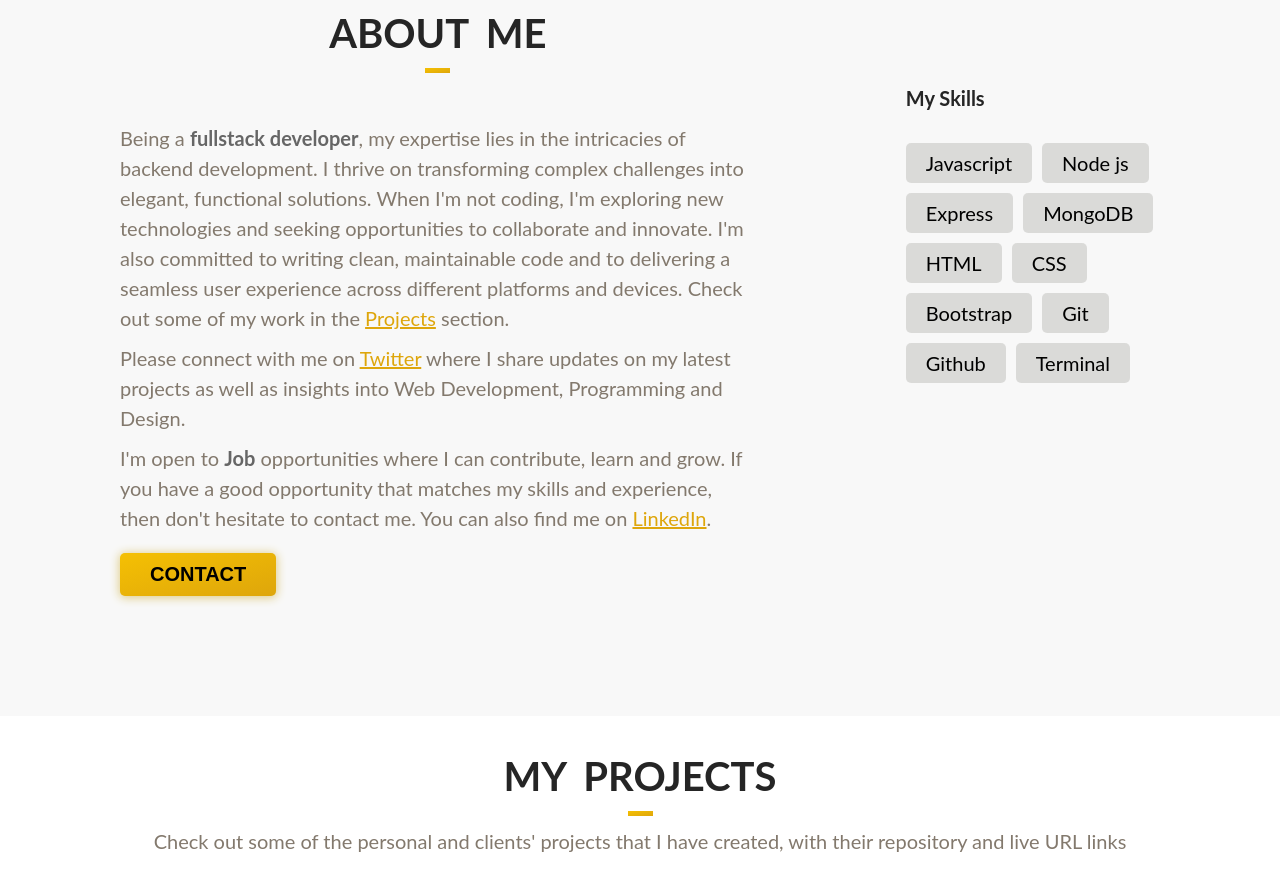
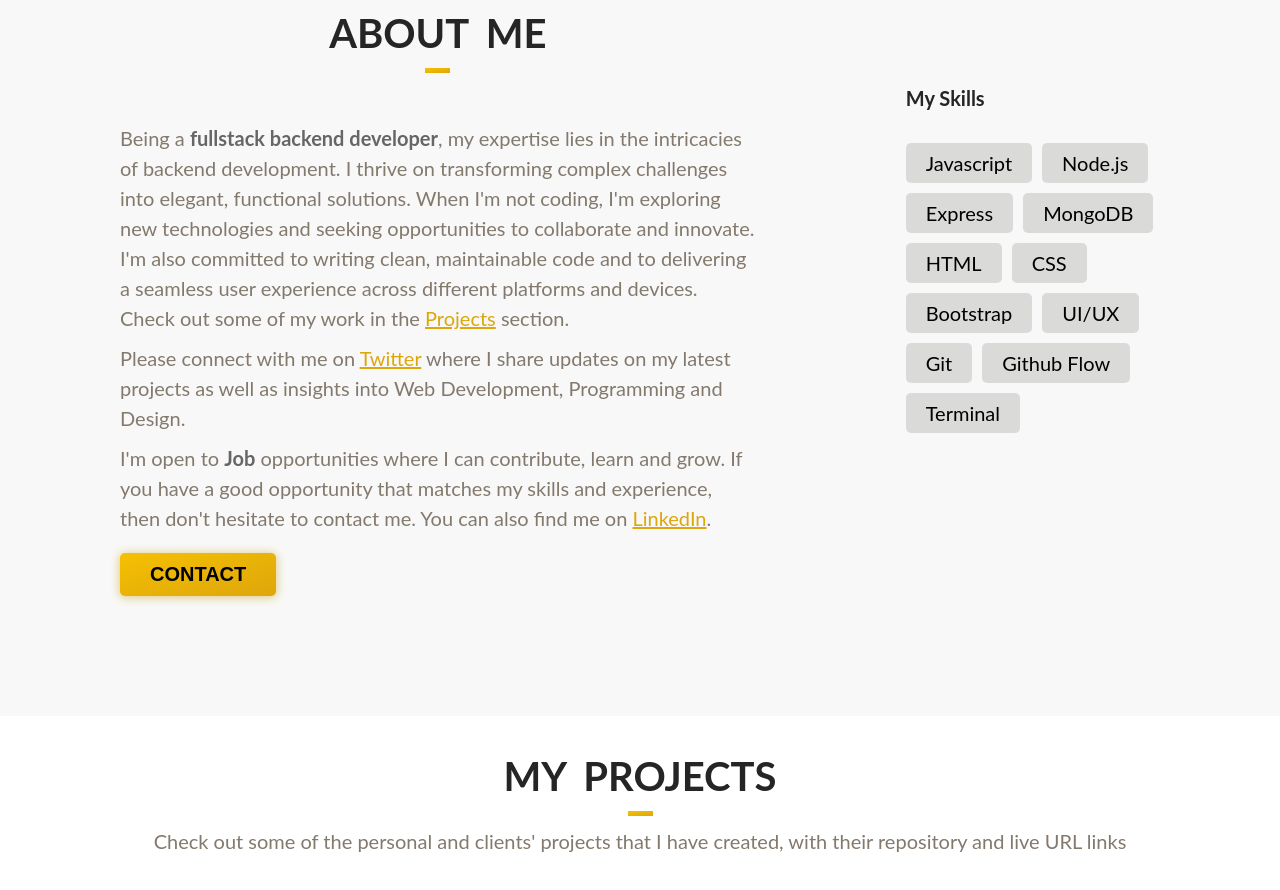
Before and after one commit to debeemedia/Final_Project_Personal_Portfolio_Deborah_Okeke, a website: page index.html in a window 1280 px wide. Shown: the part 1097-1987 px from the top of the page. Drawn offline with nearby package versions, Linux system fonts and the light colour scheme.

Commit message:
re-add uiux

```diff
--- a/index.html
+++ b/index.html
@@ -63,7 +63,7 @@
                         <h2 class="uppercase">about me</h2>
                         <div class="underline"></div>
                     </div>
-                    <p>Being a <strong>fullstack developer</strong>, my expertise lies in the intricacies of backend development. I thrive on transforming complex challenges into elegant, functional solutions. When I'm not coding, I'm exploring new technologies and seeking opportunities to collaborate and innovate. I'm also committed to writing clean, maintainable code and to delivering a seamless user experience across different platforms and devices. Check out some of my work in the <a href="#portfolio">Projects</a> section.</p>
+                    <p>Being a <strong>fullstack backend developer</strong>, my expertise lies in the intricacies of backend development. I thrive on transforming complex challenges into elegant, functional solutions. When I'm not coding, I'm exploring new technologies and seeking opportunities to collaborate and innovate. I'm also committed to writing clean, maintainable code and to delivering a seamless user experience across different platforms and devices. Check out some of my work in the <a href="#portfolio">Projects</a> section.</p>
                     <p>Please connect with me on <a target="_blank" rel="noopener" href="https://twitter.com/debeemedia">Twitter</a> where I share updates on my latest projects as well as insights into Web Development, Programming and Design.</p>
                     <p class="text-justify">I'm open to <strong>Job</strong> opportunities where I can contribute, learn and grow. If you have a good opportunity that matches my skills and experience, then don't hesitate to contact me. You can also find me on <a target="_blank" rel="noopener" href="https://linkedin.com/in/debeemedia">LinkedIn</a>.</p>
                     <a href="#contact" class="remove_underline"><button type="button" class="button-contact">contact</button></a>
@@ -73,14 +73,15 @@
                     <h3>My Skills</h3>
                     <div class="skills">
                         <div class="skill-block">Javascript</div>
-                        <div class="skill-block">Node js</div>
+                        <div class="skill-block">Node.js</div>
                         <div class="skill-block">Express</div>
                         <div class="skill-block">MongoDB</div>
                         <div class="skill-block">HTML</div>
                         <div class="skill-block">CSS</div>
                         <div class="skill-block">Bootstrap</div>
+                        <div class="skill-block">UI/UX</div>
                         <div class="skill-block">Git</div>
-                        <div class="skill-block">Github</div>
+                        <div class="skill-block">Github Flow</div>
                         <div class="skill-block">Terminal</div>
                     </div>
                 </div>
```
